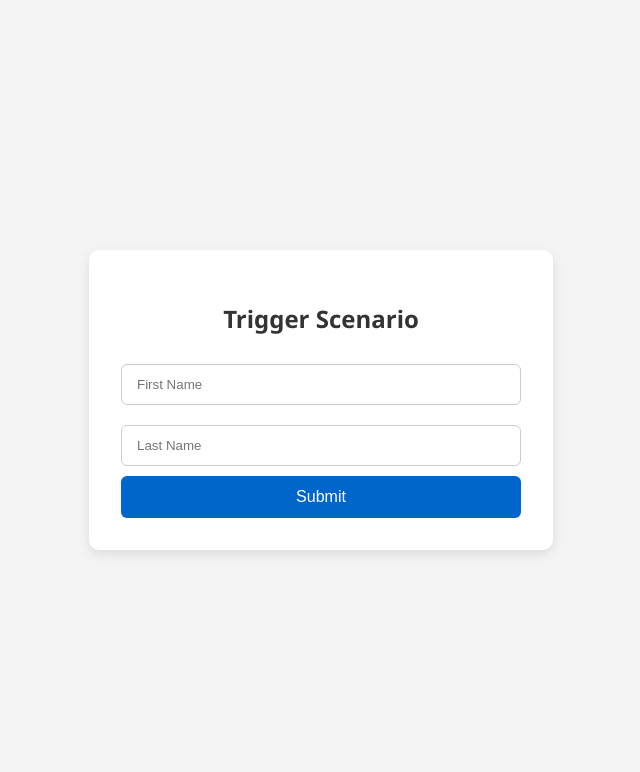
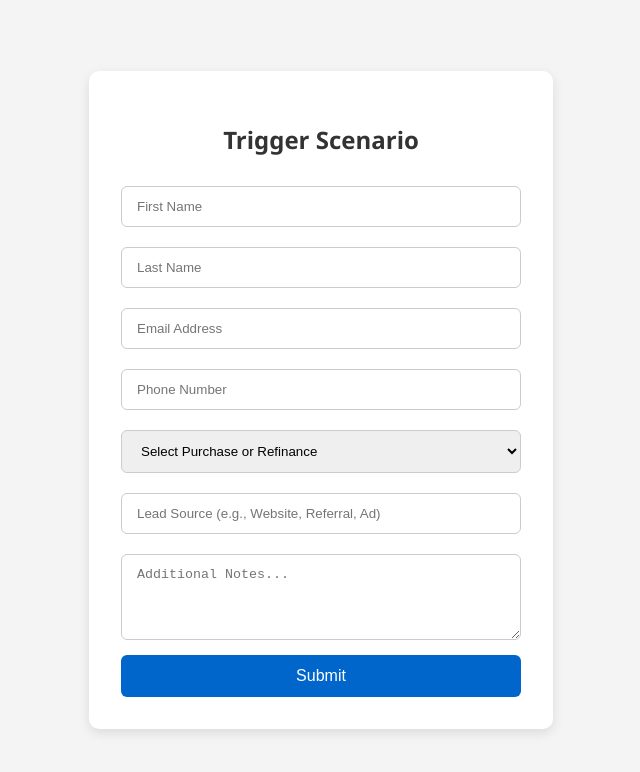
Before and after one commit to kpalaniuk/dropbox, a plain HTML site: page index.html in a window 1280 px wide. Shown: the whole page, without its empty margins (319-959 px from the left). Drawn offline with Linux system fonts and the light colour scheme.

Commit message:
Update index.html including more fields

```diff
--- a/index.html
+++ b/index.html
@@ -26,13 +26,16 @@
       text-align: center;
       color: #333333;
     }
-    input[type="text"] {
+    input, select, textarea {
       width: 100%;
       padding: 12px 15px;
       margin: 10px 0;
       border: 1px solid #ccc;
       border-radius: 6px;
       box-sizing: border-box;
+    }
+    textarea {
+      resize: vertical;
     }
     button {
       width: 100%;
@@ -55,6 +58,19 @@
     <form action="https://hook.us1.make.com/t13heics1qjl6kscn6tjiexmiayh4z5p" method="POST">
       <input type="text" name="First Name" placeholder="First Name" required />
       <input type="text" name="Last Name" placeholder="Last Name" required />
+      <input type="email" name="Email" placeholder="Email Address" required />
+      <input type="tel" name="Phone" placeholder="Phone Number" required />
+
+      <select name="Transaction Type" required>
+        <option value="">Select Purchase or Refinance</option>
+        <option value="Purchase">Purchase</option>
+        <option value="Refinance">Refinance</option>
+      </select>
+
+      <input type="text" name="Lead Source" placeholder="Lead Source (e.g., Website, Referral, Ad)" />
+
+      <textarea name="Notes" rows="4" placeholder="Additional Notes..."></textarea>
+
       <button type="submit">Submit</button>
     </form>
   </div>
```
